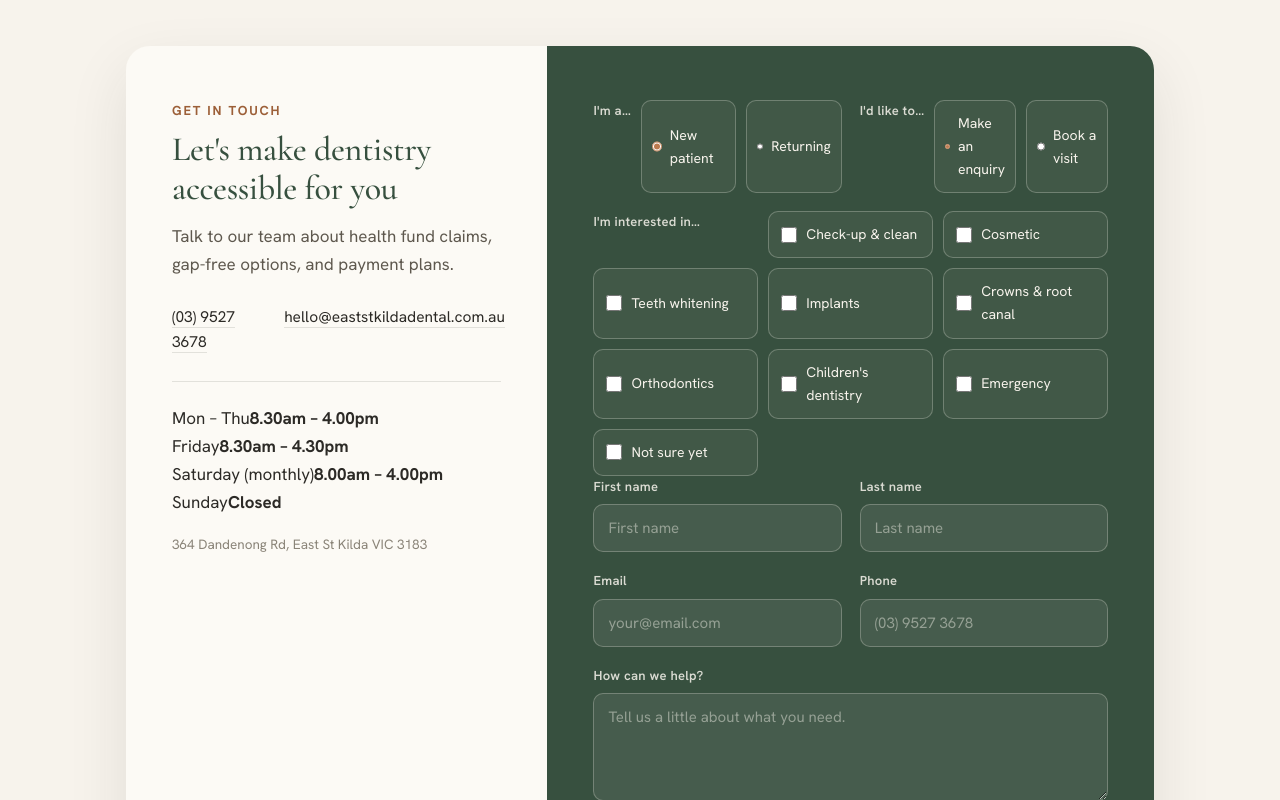
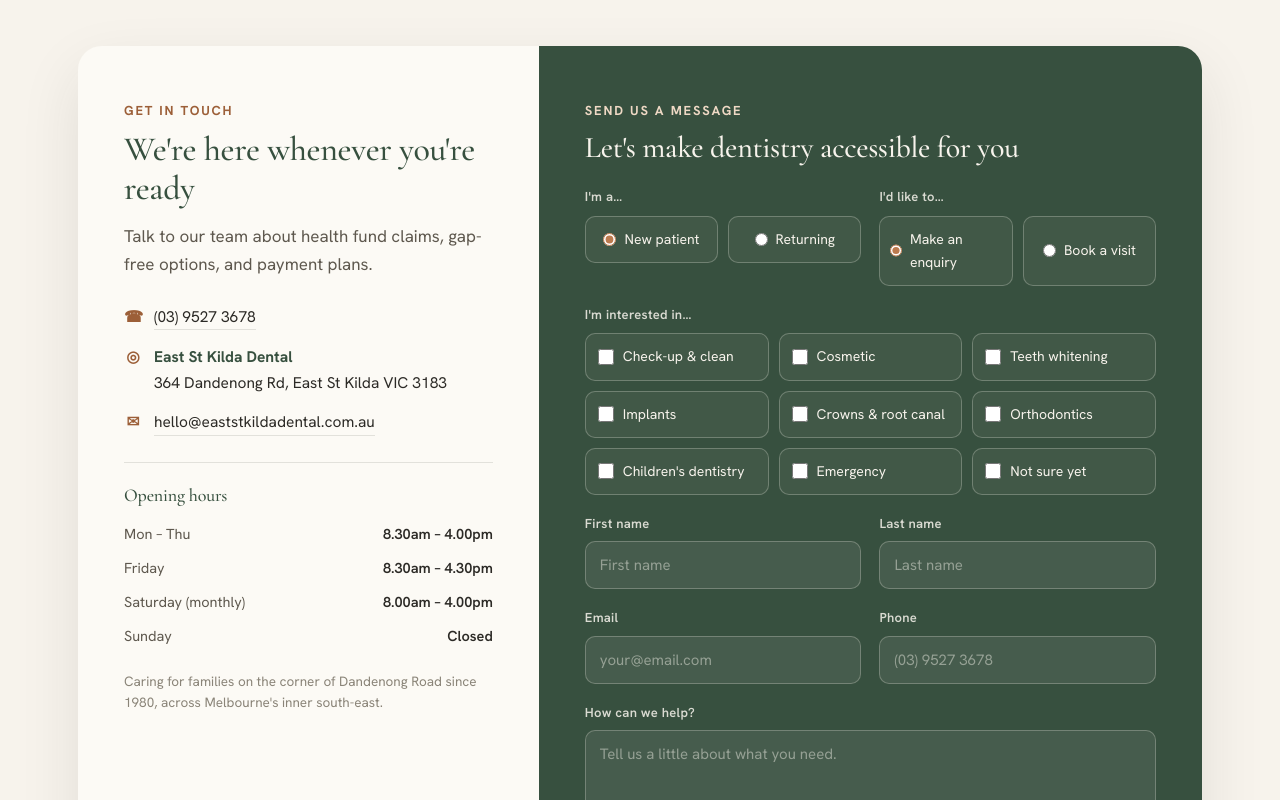
Before and after one commit to farhanj21/eskd-clinic, a Next.js app: page /fees in a window 1280 px wide. Shown: the part 4680-5480 px from the top of the page. Built offline with nearby package versions, Linux system fonts and the light colour scheme.

Commit message:
get in touch form produced

```diff
--- a/app/globals.css
+++ b/app/globals.css
@@ -2229,7 +2229,7 @@
 @media(max-width:600px){.super-band-v2{padding:44px 16px;}.super-band-inner{padding:40px 24px;}}
 
 /* GetInTouch block */
-.getintouch-wrap{max-width:1180px;margin:0 auto;padding:64px 28px;}
+.getintouch{max-width:1180px;margin:0 auto;padding:64px 28px;}
 .gt-grid{display:grid;grid-template-columns:.82fr 1.18fr;border-radius:24px;overflow:hidden;box-shadow:0 24px 60px rgba(44,42,38,.10);}
 .gt-info{background:var(--paper);padding:54px 46px;}
 .gt-eyebrow{font-size:13px;font-weight:700;letter-spacing:.14em;text-transform:uppercase;color:var(--clay-deep);}
@@ -2238,33 +2238,35 @@
 .gt-detail{display:flex;gap:12px;align-items:flex-start;margin-bottom:14px;font-size:15.5px;color:var(--ink);}
 .gt-detail .ic{color:var(--clay-deep);font-weight:700;width:18px;flex:none;text-align:center;}
 .gt-detail a{color:var(--ink);text-decoration:none;border-bottom:1px solid var(--line);}
+.gt-name{font-weight:700;color:var(--sage-deep);}
 .gt-hours{margin-top:26px;border-top:1px solid var(--line);padding-top:22px;}
 .gt-hours h4{font-family:var(--display);font-size:18px;color:var(--sage-deep);margin:0 0 12px;}
 .gt-hours ul{list-style:none;margin:0;padding:0;}
 .gt-hours li{display:flex;justify-content:space-between;font-size:14.5px;padding:5px 0;color:var(--ink-soft);}
 .gt-hours li b{color:var(--ink);font-weight:600;}
 .gt-area{margin:18px 0 0;font-size:13.5px;line-height:1.55;color:var(--ink-faint);}
-.gt-form-panel{background:var(--sage-deep);color:var(--cream);padding:54px 46px;}
-.gt-form-panel .gt-eyebrow{color:var(--clay-soft);}
-.gt-form-panel h2{font-family:var(--display);font-weight:500;font-size:30px;color:var(--cream);margin:10px 0 8px;}
-.gt-lead{color:rgba(247,243,236,.78);font-size:15px;margin:0 0 26px;max-width:34em;}
+.gt-form{background:var(--sage-deep);color:var(--cream);padding:54px 46px;}
+.gt-form .gt-eyebrow{color:var(--clay-soft);}
+.gt-form h2{font-family:var(--display);font-weight:500;font-size:30px;color:var(--cream);margin:10px 0 22px;}
 .gt-label{display:block;font-size:13px;font-weight:600;letter-spacing:.02em;color:rgba(247,243,236,.85);margin:0 0 7px;}
 .gt-row2{display:grid;grid-template-columns:1fr 1fr;gap:16px 18px;margin-bottom:18px;}
-.gt-form-panel input[type=text],.gt-form-panel input[type=email],.gt-form-panel input[type=tel],.gt-form-panel textarea{width:100%;background:rgba(247,243,236,.08);border:1px solid rgba(247,243,236,.26);border-radius:10px;padding:13px 14px;color:var(--cream);font-family:var(--body);font-size:15px;box-sizing:border-box;}
-.gt-form-panel input::placeholder,.gt-form-panel textarea::placeholder{color:rgba(247,243,236,.45);}
-.gt-form-panel input:focus,.gt-form-panel textarea:focus{outline:none;border-color:var(--clay-soft);background:rgba(247,243,236,.13);}
-.gt-form-panel textarea{min-height:104px;resize:vertical;}
+.gt-form input[type=text],.gt-form input[type=email],.gt-form input[type=tel],.gt-form textarea{width:100%;background:rgba(247,243,236,.08);border:1px solid rgba(247,243,236,.26);border-radius:10px;padding:13px 14px;color:var(--cream);font-family:var(--body);font-size:15px;box-sizing:border-box;}
+.gt-form input::placeholder,.gt-form textarea::placeholder{color:rgba(247,243,236,.45);}
+.gt-form input:focus,.gt-form textarea:focus{outline:none;border-color:var(--clay-soft);background:rgba(247,243,236,.13);}
+.gt-form textarea{min-height:104px;resize:vertical;}
 .gt-field{margin-bottom:18px;}
-.gt-seg{display:flex;gap:10px;}
+.gt-seg{display:flex;gap:10px;margin-top:8px;}
 .gt-seg label{flex:1;display:flex;align-items:center;justify-content:center;gap:8px;padding:11px 10px;border:1px solid rgba(247,243,236,.26);border-radius:10px;font-size:14px;cursor:pointer;transition:.15s;background:rgba(247,243,236,.05);color:var(--cream);}
 .gt-seg input{accent-color:var(--clay);margin:0;}
 .gt-seg label:hover{background:rgba(247,243,236,.12);}
-.gt-treat{display:grid;grid-template-columns:repeat(3,1fr);gap:10px;}
+.gt-treat{display:grid;grid-template-columns:repeat(3,1fr);gap:10px;margin-top:8px;}
 .gt-treat label{display:flex;align-items:center;gap:9px;padding:11px 12px;border:1px solid rgba(247,243,236,.26);border-radius:10px;font-size:14px;cursor:pointer;transition:.15s;background:rgba(247,243,236,.05);color:var(--cream);}
 .gt-treat label:hover{background:rgba(247,243,236,.12);}
 .gt-treat input{accent-color:var(--clay);width:16px;height:16px;margin:0;flex:none;}
 .gt-finehint{font-size:12.5px;color:rgba(247,243,236,.6);margin-top:14px;}
-@media(max-width:860px){.gt-grid{grid-template-columns:1fr;}.gt-treat{grid-template-columns:repeat(2,1fr);}.gt-info,.gt-form-panel{padding:40px 26px;}}
+.gt-btn{display:block;width:100%;padding:15px 24px;background:var(--clay);color:#fff;border:none;border-radius:40px;font-family:var(--body);font-weight:700;font-size:13.5px;letter-spacing:.12em;text-transform:uppercase;cursor:pointer;transition:.2s;margin-top:18px;text-align:center;}
+.gt-btn:hover{background:var(--clay-deep);}
+@media(max-width:860px){.gt-grid{grid-template-columns:1fr;}.gt-treat{grid-template-columns:repeat(2,1fr);}.gt-info,.gt-form{padding:40px 26px;}}
 @media(max-width:480px){.gt-row2{grid-template-columns:1fr;}.gt-treat{grid-template-columns:1fr;}}
 
 /* Footer V2 */
--- a/app/layout.tsx
+++ b/app/layout.tsx
@@ -28,11 +28,11 @@
 
 export const metadata: Metadata = {
   title: {
-    default: 'East St Kilda Dental — Your Local Dental Home Since 1984',
+    default: 'East St Kilda Dental — Your Local Dental Home Since 1980',
     template: '%s | East St Kilda Dental',
   },
   description:
-    'East St Kilda Dental — gentle, comprehensive family and cosmetic dental care in East St Kilda since 1984. Book your appointment today.',
+    'East St Kilda Dental — gentle, comprehensive family and cosmetic dental care in East St Kilda since 1980. Book your appointment today.',
   icons: {
     icon: '/assets/favicon.png',
   },
--- a/components/GetInTouch.tsx
+++ b/components/GetInTouch.tsx
@@ -18,49 +18,78 @@
   }
 
   return (
-    <section className="sec getintouch-wrap" id={id}>
-      <div className="container">
+    <section className="getintouch" id={id}>
       <div className="gt-grid">
+
+        {/* ── LEFT: contact info ─────────────────────────── */}
         <div className="gt-info">
           <div className="gt-eyebrow">Get in touch</div>
-            <h2 className="gt-lead">{copy.cta}</h2>
+          <h2>We&apos;re here whenever you&apos;re ready</h2>
           <p className="gt-sub">{copy.sub}</p>
+
           <div className="gt-detail">
-              <p><a href="tel:+61395273678">(03) 9527 3678</a></p>
-              <p><a href="mailto:hello@eaststkildadental.com.au">hello@eaststkildadental.com.au</a></p>
+            <span className="ic">&#9742;</span>
+            <a href="tel:+61395273678">(03) 9527 3678</a>
           </div>
-            <div className="gt-hours">
-              <div><span>Mon &ndash; Thu</span><b>8.30am &ndash; 4.00pm</b></div>
-              <div><span>Friday</span><b>8.30am &ndash; 4.30pm</b></div>
-              <div><span>Saturday (monthly)</span><b>8.00am &ndash; 4.00pm</b></div>
-              <div><span>Sunday</span><b>Closed</b></div>
+          <div className="gt-detail">
+            <span className="ic">&#9678;</span>
+            <span>
+              <strong className="gt-name">East St Kilda Dental</strong><br />
+              364 Dandenong Rd, East St Kilda VIC 3183
+            </span>
           </div>
-            <p className="gt-area">364 Dandenong Rd, East St Kilda VIC 3183</p>
+          <div className="gt-detail">
+            <span className="ic">&#9993;</span>
+            <a href="mailto:hello@eaststkildadental.com.au">hello@eaststkildadental.com.au</a>
           </div>
 
-          <div className="gt-form-panel">
+          <div className="gt-hours">
+            <h4>Opening hours</h4>
+            <ul>
+              <li><span>Mon &ndash; Thu</span><b>8.30am &ndash; 4.00pm</b></li>
+              <li><span>Friday</span><b>8.30am &ndash; 4.30pm</b></li>
+              <li><span>Saturday (monthly)</span><b>8.00am &ndash; 4.00pm</b></li>
+              <li><span>Sunday</span><b>Closed</b></li>
+            </ul>
+          </div>
+
+          <p className="gt-area">
+            Caring for families on the corner of Dandenong Road since 1980, across Melbourne&apos;s inner south-east.
+          </p>
+        </div>
+
+        {/* ── RIGHT: form ────────────────────────────────── */}
+        <div className="gt-form">
+          <div className="gt-eyebrow">Send us a message</div>
+          <h2>{copy.cta}</h2>
+
           {submitted ? (
             <div style={{ padding: '40px 0', textAlign: 'center' }}>
-                <h3 style={{ color: 'var(--sage-deep)' }}>Message sent</h3>
-                <p>Thanks — we&apos;ll be in touch within one business day.<br />Prefer to call? <a href="tel:+61395273678">(03) 9527 3678</a></p>
+              <h3 style={{ color: 'var(--cream)' }}>Message sent</h3>
+              <p>Thanks &mdash; we&apos;ll be in touch within one business day.<br />Prefer to call? <a href="tel:+61395273678">(03) 9527 3678</a></p>
             </div>
           ) : (
             <form onSubmit={handleSubmit}>
               <div className="gt-row2">
+                <div>
+                  <span className="gt-label">I&apos;m a&hellip;</span>
                   <div className="gt-seg">
-                    <p className="gt-label">I&apos;m a&hellip;</p>
                     <label><input type="radio" name="patienttype" value="new" defaultChecked /> New patient</label>
                     <label><input type="radio" name="patienttype" value="returning" /> Returning</label>
                   </div>
+                </div>
+                <div>
+                  <span className="gt-label">I&apos;d like to&hellip;</span>
                   <div className="gt-seg">
-                    <p className="gt-label">I&apos;d like to&hellip;</p>
                     <label><input type="radio" name="intent" value="enquire" defaultChecked /> Make an enquiry</label>
                     <label><input type="radio" name="intent" value="book" /> Book a visit</label>
                   </div>
                 </div>
+              </div>
 
+              <div className="gt-field">
+                <span className="gt-label">I&apos;m interested in&hellip;</span>
                 <div className="gt-treat">
-                  <p className="gt-label">I&apos;m interested in&hellip;</p>
                   <label><input type="checkbox" name="treat" value="checkup" /> Check-up &amp; clean</label>
                   <label><input type="checkbox" name="treat" value="cosmetic" /> Cosmetic</label>
                   <label><input type="checkbox" name="treat" value="whitening" /> Teeth whitening</label>
@@ -70,6 +99,7 @@
                   <label><input type="checkbox" name="treat" value="kids" /> Children&apos;s dentistry</label>
                   <label><input type="checkbox" name="treat" value="emergency" /> Emergency</label>
                   <label><input type="checkbox" name="treat" value="notsure" /> Not sure yet</label>
+                </div>
               </div>
 
               <div className="gt-row2">
@@ -104,13 +134,13 @@
                 <a href="tel:+61395273678">(03) 9527 3678</a>
               </p>
 
-                <button type="submit" className="btn" style={{ width: '100%', justifyContent: 'center', marginTop: '4px' }}>
-                  Send enquiry
+              <button type="submit" className="gt-btn">
+                Send my message
               </button>
             </form>
           )}
         </div>
-        </div>
+
       </div>
     </section>
   )
```
Lines whose indentation alone changed are shown as unchanged.
